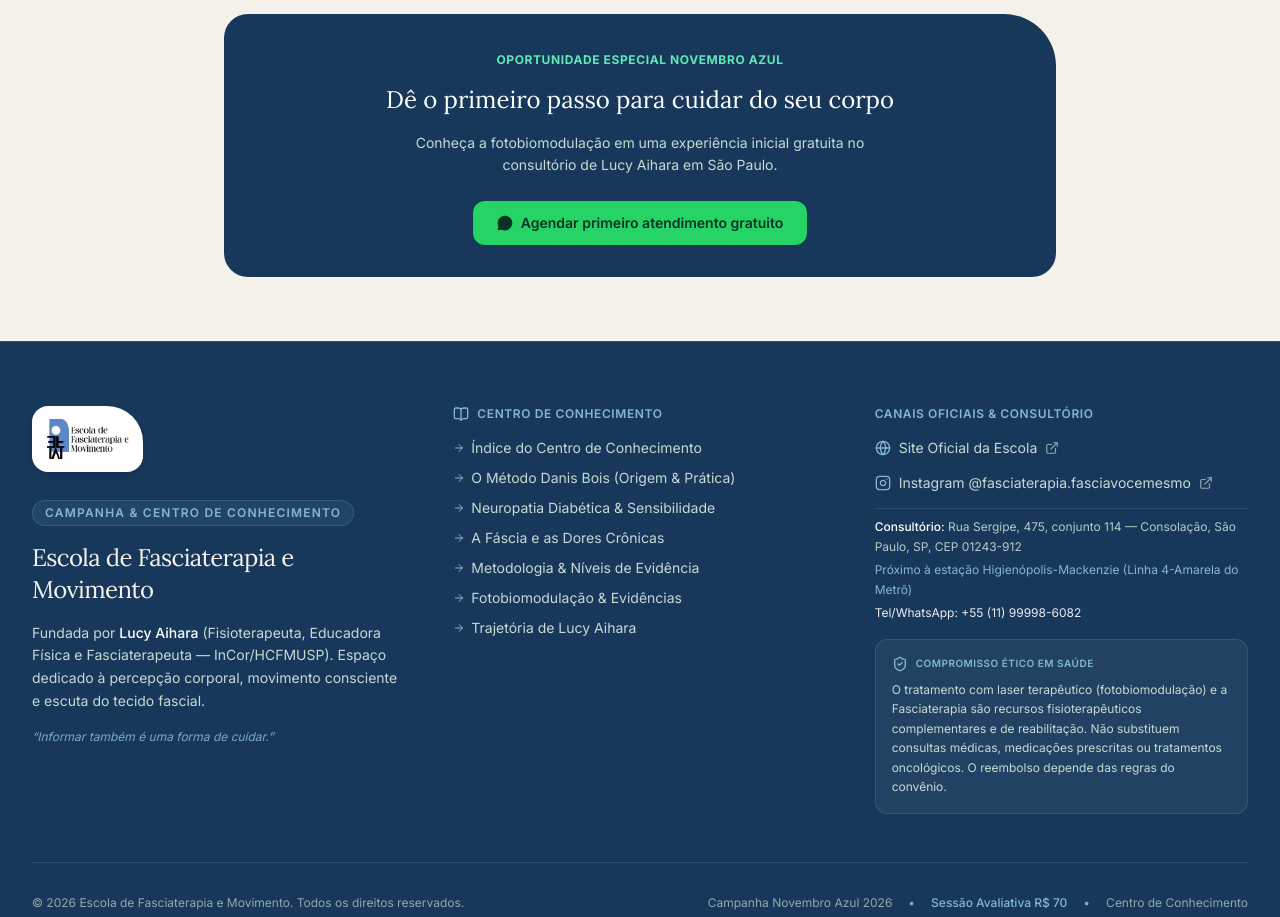
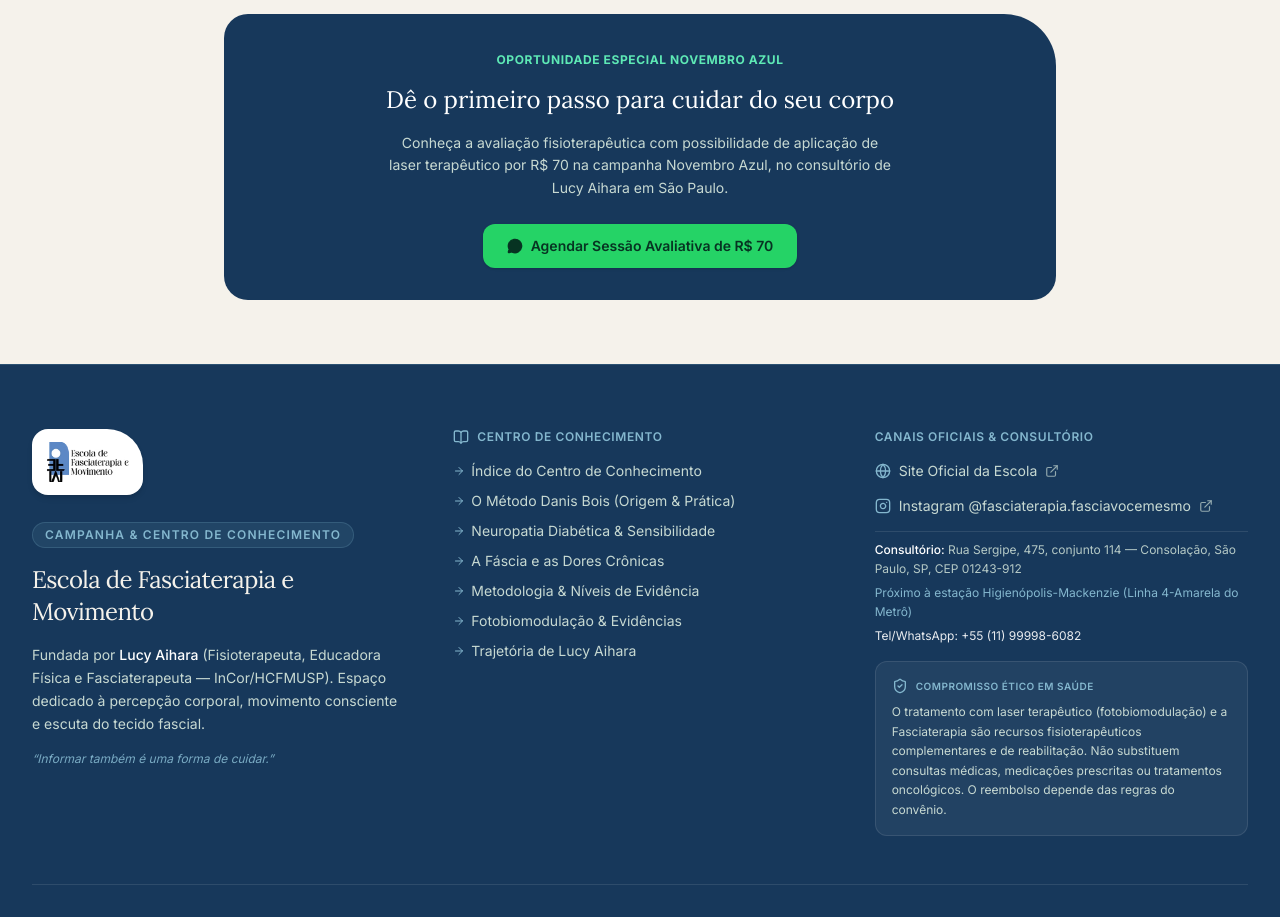
Before and after one commit to mslol21/projeto-lucy, a Next.js app: page /saude-masculina in a window 1280 px wide. Shown: the part 2740-3657 px from the top of the page. Built offline with nearby package versions, Linux system fonts and the light colour scheme.

Commit message:
Remove oferta gratuita descontinuada em páginas internas

```diff
--- a/src/app/saude-masculina/page.tsx
+++ b/src/app/saude-masculina/page.tsx
@@ -72,7 +72,7 @@ export default function SaudeMasculinaPage() {
               Dê o primeiro passo para cuidar do seu corpo
             </h3>
             <p className="text-xs sm:text-sm text-[#C7D9D2] max-w-lg mx-auto leading-relaxed">
-              Conheça a fotobiomodulação em uma experiência inicial gratuita no consultório de Lucy Aihara em São Paulo.
+              Conheça a avaliação fisioterapêutica com possibilidade de aplicação de laser terapêutico por R$ 70 na campanha Novembro Azul, no consultório de Lucy Aihara em São Paulo.
             </p>
             <div className="pt-2">
               <a
@@ -82,7 +82,7 @@ export default function SaudeMasculinaPage() {
                 className="inline-flex items-center gap-2 px-6 py-3 rounded-xl bg-[#25D366] text-[#073322] font-semibold text-sm shadow hover:bg-[#1ebd5a] transition-all"
               >
                 <MessageCircle className="w-4 h-4 fill-current" />
-                <span>Agendar primeiro atendimento gratuito</span>
+                <span>Agendar Sessão Avaliativa de R$ 70</span>
               </a>
             </div>
           </div>
```
